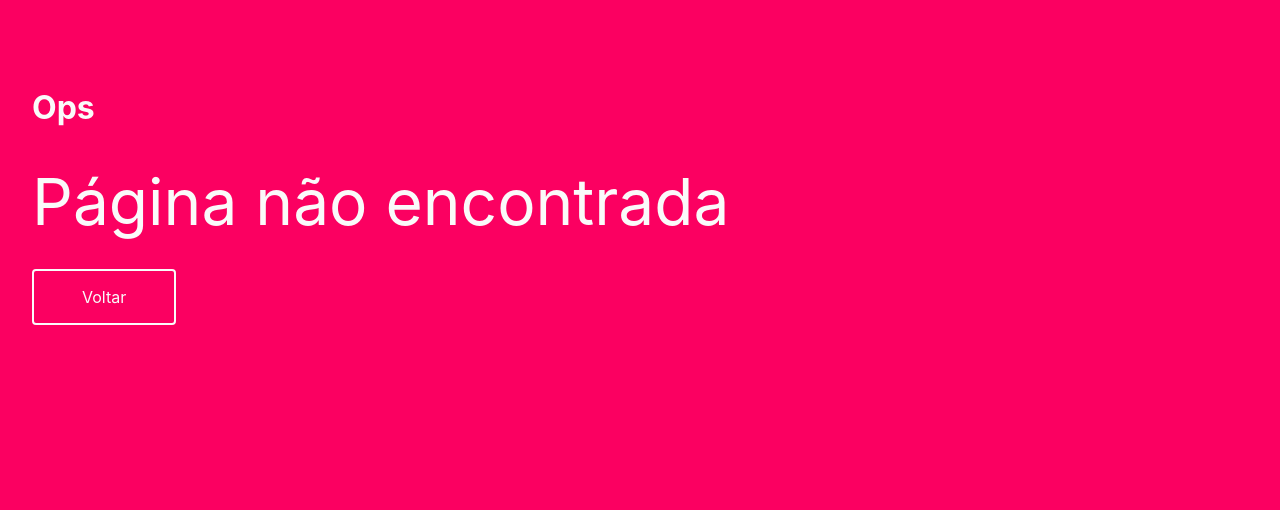
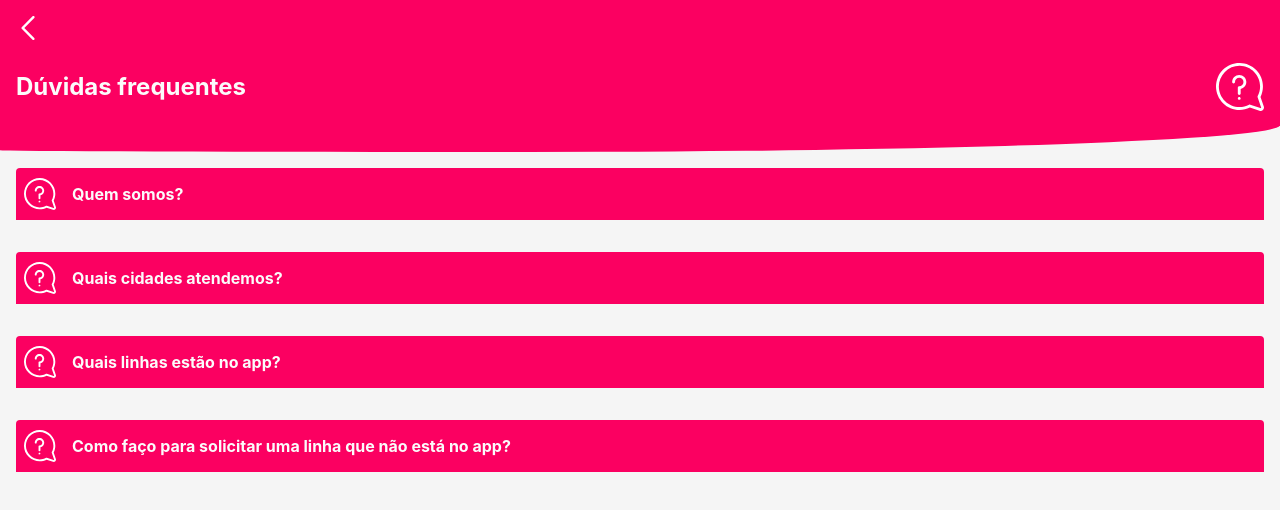
Before and after one commit to atreib/beasy, a React (Create React App) app: page /faq in a window 1280 px wide. Shown: the top 510 px of the page. Built offline with nearby package versions, Linux system fonts and the light colour scheme.

Commit message:
create faq page

```diff
--- a/src/pages/dashboard/DashboardPage.tsx
+++ b/src/pages/dashboard/DashboardPage.tsx
@@ -64,14 +64,18 @@ export const DashboardPage = () => {
             <img src={SettingsImage} />
           </div>
         </QuickButton>
+        <UnstyledLink to="/faq">
           <QuickButton {...tapEffect(colors.complementaryLighter)} {...fadeIn(1)}>
             <div>
               <img src={QuestionImage} />
             </div>
           </QuickButton>
+        </UnstyledLink>
+        <UnstyledLink to="/">
           <QuickButton {...tapEffect(colors.complementaryLighter)} {...fadeIn(1)}>
             <img src={ExitImage} />
           </QuickButton>
+        </UnstyledLink>
       </QuickAccess>
       <Slider>
         <SliderHeader {...fadeIn(0.5)}>Trajetos favoritos</SliderHeader>
--- /dev/null
+++ b/src/pages/faq/FaqPage.styles.tsx
@@ -0,0 +1,116 @@
+import styled from 'styled-components';
+import { motion } from 'framer-motion';
+import { colors } from '../../utils/theme/colors';
+
+export const Page = styled.div`
+  background-color: ${colors.background};
+  height: 100%;
+`;
+
+export const Header = styled(motion.header)`
+  padding: 1rem;
+  height: 15vh;
+  background-color: ${colors.primary};
+  color: ${colors.primaryContrast};
+
+  border-bottom-left-radius: 70% 2%;
+  border-bottom-right-radius: 100% 30%;
+`;
+
+export const ToolbarButton = styled(motion.div)``;
+export const Toolbar = styled.div`
+  display: flex;
+  justify-content: space-between;
+
+  ${ToolbarButton} {
+    width: 1.5rem;
+    height: 1.5rem;
+    display: flex;
+    justify-content: center;
+    align-items: center;
+    overflow: hidden;
+
+    img {
+      width: 100%;
+      height: auto;
+      filter: invert(1);
+    }
+  }
+`;
+
+export const TitleLabel = styled.div``;
+export const TitleIcon = styled(motion.div)``;
+export const Summary = styled.div`
+  display: flex;
+  justify-content: space-between;
+  align-items: center;
+  padding: 1rem 0;
+
+  ${TitleLabel} {
+    h1 {
+      margin: 1rem;
+      margin-left: 0;
+      font-size: 1.5rem;
+    }
+  }
+
+  ${TitleIcon} {
+    display: flex;
+    flex-direction: column;
+    justify-content: flex-center;
+    align-items: center;
+
+    img {
+      width: 3rem;
+      height: 3rem;
+      filter: invert(1);
+    }
+  }
+`;
+
+interface QuestionAnswerProps {
+  open: boolean;
+}
+
+export const Question = styled(motion.article)``;
+export const QuestionTitle = styled(motion.div)``;
+export const QuestionAnswer = styled(motion.div)<QuestionAnswerProps>`
+  display: ${({ open }) => (open ? 'block' : 'none')};
+`;
+export const Faq = styled.section`
+  padding: 1rem;
+  display: flex;
+  flex-direction: column;
+  height: calc(85vh - 4rem);
+  overflow: auto;
+
+  ${Question} {
+    display: flex;
+    flex-direction: column;
+    margin: 0 0 2rem 0;
+    border-radius: 4px;
+
+    ${QuestionTitle} {
+      background-color: ${colors.primary};
+      color: ${colors.primaryContrast};
+      padding: 0.5rem;
+      display: flex;
+      border-radius: 4px 4px 0 0;
+
+      img {
+        width: 2rem;
+        filter: invert(1);
+      }
+      h2 {
+        margin: 0.5rem 1rem;
+        font-size: 1rem;
+        font-weight: bold;
+      }
+    }
+
+    ${QuestionAnswer} {
+      background: ${colors.white};
+      padding: 1rem;
+    }
+  }
+`;
--- /dev/null
+++ b/src/pages/faq/FaqPage.tsx
@@ -0,0 +1,140 @@
+import React from 'react';
+import { motion } from 'framer-motion';
+import BackImage from './../../images/icons/back.svg';
+import QuestionImage from './../../images/icons/question.svg';
+import { colors } from '../../utils/theme/colors';
+import { fadeIn, tapEffect, slideToWithFadeIn } from './../../helpers/animations';
+import {
+  Page,
+  Header,
+  Toolbar,
+  ToolbarButton,
+  Summary,
+  TitleLabel,
+  TitleIcon,
+  Faq,
+  Question,
+  QuestionTitle,
+  QuestionAnswer,
+} from './FaqPage.styles';
+import { UnstyledLink } from '../../utils/components/UnstyledLink';
+import { IDirections } from '../../utils/enums/directions';
+
+const questionsBase = [
+  {
+    id: 0,
+    title: 'Quem somos?',
+    answer: `A Beasy chegou para orem ipsum dolor sit amet, consectetur adipiscing elit. Aenean leo massa, semper eget
+    tristique non, ullamcorper ut metus. Maecenas quis velit leo. Vivamus orci est, facilisis eget scelerisque
+    id, tincidunt sit amet nunc. Phasellus nisl arcu, finibus egestas fringilla laoreet, cursus ut urna. In eu
+    pulvinar leo, a pretium leo. Pellentesque egestas ligula dolor, ut sollicitudin purus auctor in. Ut quis
+    augue euismod, convallis nibh id, tincidunt nunc. Sed tincidunt ipsum a massa malesuada malesuada. Ut
+    sapien enim, convallis non rutrum eget, cursus ac lacus. Aliquam erat volutpat. Sed nec est vel turpis
+    tempus eleifend vel at nisi. Aenean urna nisi, volutpat ut erat nec, eleifend vulputate quam. Morbi sit
+    amet nunc vel nibh sodales lacinia id eu elit. Nulla hendrerit magna nunc, eu porta tellus pharetra nec.`,
+    open: false,
+  },
+  {
+    id: 1,
+    title: 'Quais cidades atendemos?',
+    answer: `A Beasy chegou para orem ipsum dolor sit amet, consectetur adipiscing elit. Aenean leo massa, semper eget
+    tristique non, ullamcorper ut metus. Maecenas quis velit leo. Vivamus orci est, facilisis eget scelerisque
+    id, tincidunt sit amet nunc. Phasellus nisl arcu, finibus egestas fringilla laoreet, cursus ut urna. In eu
+    pulvinar leo, a pretium leo. Pellentesque egestas ligula dolor, ut sollicitudin purus auctor in. Ut quis
+    augue euismod, convallis nibh id, tincidunt nunc. Sed tincidunt ipsum a massa malesuada malesuada. Ut
+    sapien enim, convallis non rutrum eget, cursus ac lacus. Aliquam erat volutpat. Sed nec est vel turpis
+    tempus eleifend vel at nisi. Aenean urna nisi, volutpat ut erat nec, eleifend vulputate quam. Morbi sit
+    amet nunc vel nibh sodales lacinia id eu elit. Nulla hendrerit magna nunc, eu porta tellus pharetra nec.`,
+    open: false,
+  },
+  {
+    id: 2,
+    title: 'Quais linhas estão no app?',
+    answer: `A Beasy chegou para orem ipsum dolor sit amet, consectetur adipiscing elit. Aenean leo massa, semper eget
+    tristique non, ullamcorper ut metus. Maecenas quis velit leo. Vivamus orci est, facilisis eget scelerisque
+    id, tincidunt sit amet nunc. Phasellus nisl arcu, finibus egestas fringilla laoreet, cursus ut urna. In eu
+    pulvinar leo, a pretium leo. Pellentesque egestas ligula dolor, ut sollicitudin purus auctor in. Ut quis
+    augue euismod, convallis nibh id, tincidunt nunc. Sed tincidunt ipsum a massa malesuada malesuada. Ut
+    sapien enim, convallis non rutrum eget, cursus ac lacus. Aliquam erat volutpat. Sed nec est vel turpis
+    tempus eleifend vel at nisi. Aenean urna nisi, volutpat ut erat nec, eleifend vulputate quam. Morbi sit
+    amet nunc vel nibh sodales lacinia id eu elit. Nulla hendrerit magna nunc, eu porta tellus pharetra nec.`,
+    open: false,
+  },
+  {
+    id: 3,
+    title: 'Como faço para solicitar uma linha que não está no app?',
+    answer: `A Beasy chegou para orem ipsum dolor sit amet, consectetur adipiscing elit. Aenean leo massa, semper eget
+    tristique non, ullamcorper ut metus. Maecenas quis velit leo. Vivamus orci est, facilisis eget scelerisque
+    id, tincidunt sit amet nunc. Phasellus nisl arcu, finibus egestas fringilla laoreet, cursus ut urna. In eu
+    pulvinar leo, a pretium leo. Pellentesque egestas ligula dolor, ut sollicitudin purus auctor in. Ut quis
+    augue euismod, convallis nibh id, tincidunt nunc. Sed tincidunt ipsum a massa malesuada malesuada. Ut
+    sapien enim, convallis non rutrum eget, cursus ac lacus. Aliquam erat volutpat. Sed nec est vel turpis
+    tempus eleifend vel at nisi. Aenean urna nisi, volutpat ut erat nec, eleifend vulputate quam. Morbi sit
+    amet nunc vel nibh sodales lacinia id eu elit. Nulla hendrerit magna nunc, eu porta tellus pharetra nec.`,
+    open: false,
+  },
+];
+
+export const FaqPage = () => {
+  const [questions, setQuestions] = React.useState(questionsBase);
+
+  const openAnswerAnimations = {
+    open: { opacity: 1, transition: { duration: 0.5 } },
+    closed: { opacity: 0, transition: { duration: 0.5 } },
+  };
+
+  const openAnswer = (id: number) => {
+    const rightQuestion = questions.find((q) => q.id === id);
+    const otherQuestions = questions.filter((q) => q.id !== id);
+    if (rightQuestion && otherQuestions) {
+      rightQuestion.open = !rightQuestion.open;
+      const fixedArray = [...otherQuestions, rightQuestion].sort((a, b) => a.id - b.id);
+      setQuestions(fixedArray);
+    }
+  };
+
+  return (
+    <Page>
+      <Header {...fadeIn(0.5)}>
+        <Toolbar>
+          <UnstyledLink to="/dashboard">
+            <ToolbarButton {...tapEffect(colors.primaryDarker)} {...fadeIn(0.5)}>
+              <img src={BackImage} />
+            </ToolbarButton>
+          </UnstyledLink>
+          <ToolbarButton {...tapEffect(colors.primaryDarker)} {...fadeIn(0.5)}>
+            &nbsp;
+          </ToolbarButton>
+        </Toolbar>
+        <Summary>
+          <TitleLabel>
+            <motion.h1 {...fadeIn(0.5)}>Dúvidas frequentes</motion.h1>
+          </TitleLabel>
+          <TitleIcon {...fadeIn(1)}>
+            <img src={QuestionImage} />
+          </TitleIcon>
+        </Summary>
+      </Header>
+      <Faq>
+        {questions &&
+          questions.map((question) => (
+            <Question key={question.id} {...slideToWithFadeIn(IDirections.FromBottom, 0.5)}>
+              <QuestionTitle onClick={() => openAnswer(question.id)} {...tapEffect(colors.primaryDarker)}>
+                <img src={QuestionImage} />
+                <h2>{question.title}</h2>
+              </QuestionTitle>
+              <QuestionAnswer
+                open={question.open}
+                animate={question.open ? 'open' : 'closed'}
+                variants={openAnswerAnimations}
+              >
+                <p>{question.answer}</p>
+              </QuestionAnswer>
+            </Question>
+          ))}
+      </Faq>
+    </Page>
+  );
+};
+
+export default FaqPage;
--- a/src/routes/index.tsx
+++ b/src/routes/index.tsx
@@ -17,4 +17,9 @@ export const AppRoutes: Array<RoutesModel> = [
     component: React.lazy(() => import('./../pages/dashboard/DashboardPage')),
     title: 'Dashboard',
   },
+  {
+    path: '/faq',
+    component: React.lazy(() => import('./../pages/faq/FaqPage')),
+    title: 'Dúvidas',
+  },
 ];
```
Also changed, not shown: src/images/icons/back.svg (added). Lines whose indentation alone changed are shown as unchanged.
